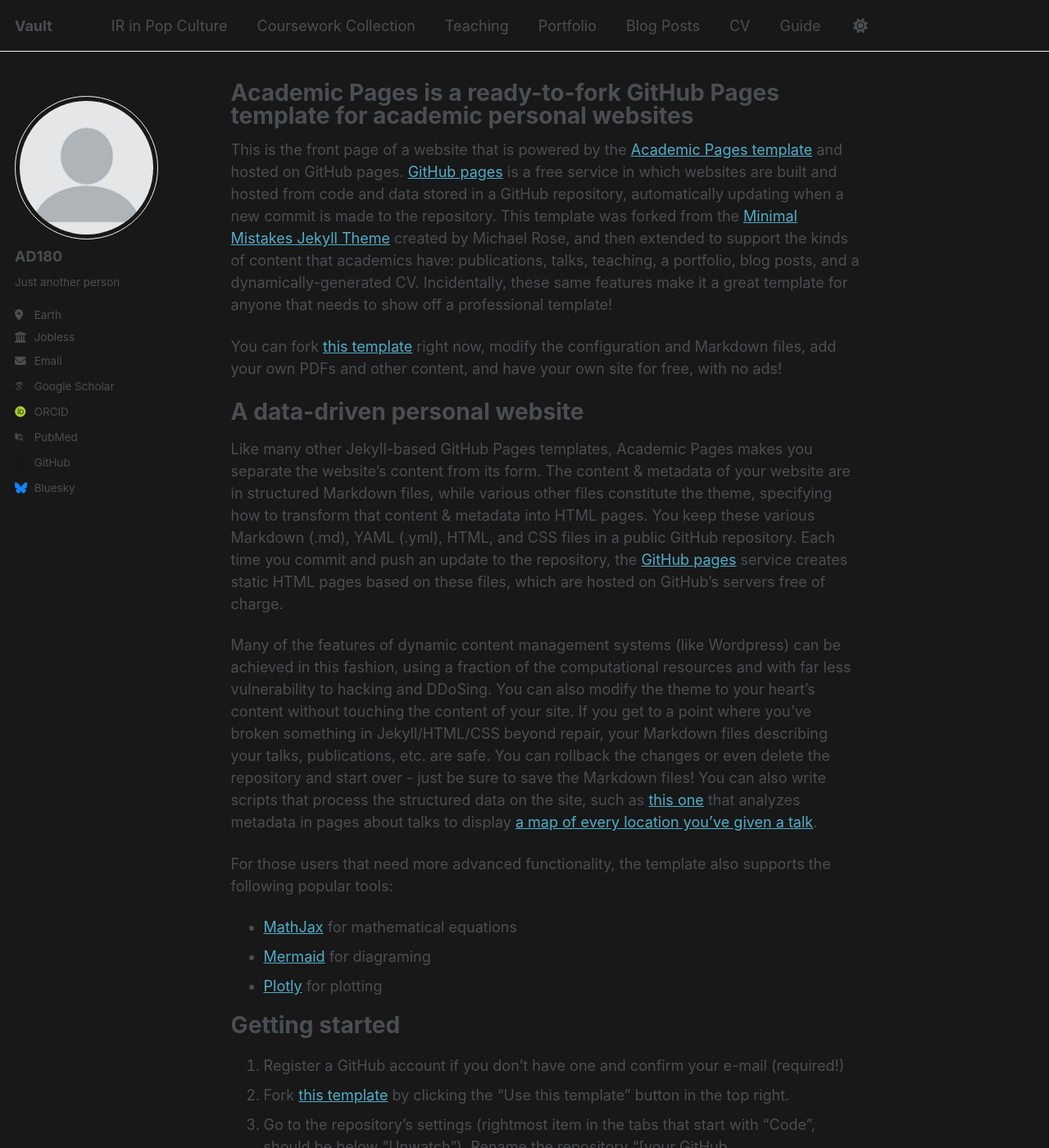
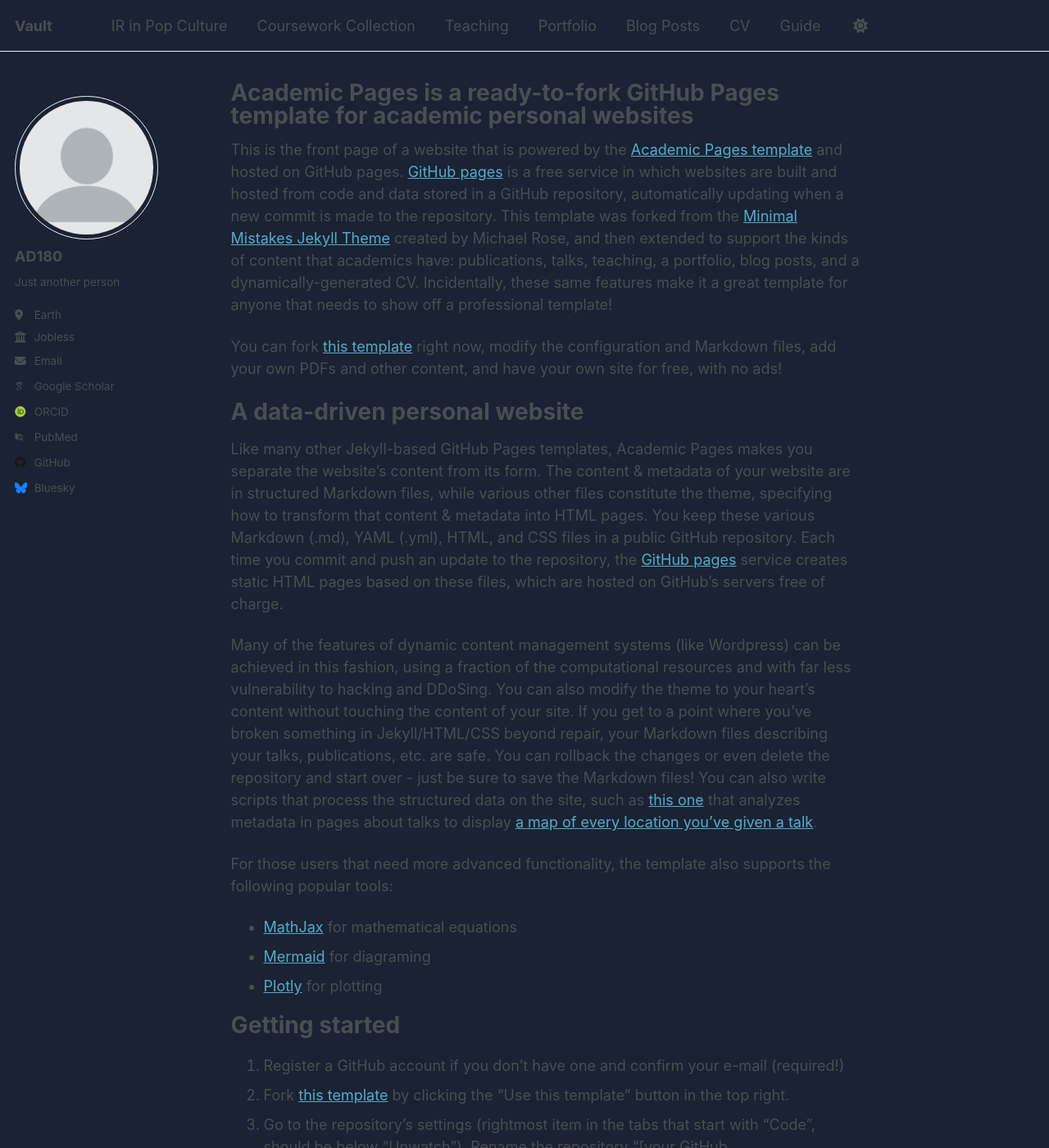
Before and after one commit to AD180-del/ad180-del.github.io, a Jekyll site: the page built from _pages/about.md, in a window 1280 px wide and 1400 px high. Shown: the whole window at 82% size. Built offline with Jekyll 4.4.1, drawn with Linux system fonts in a browser that asks for light colours; some web fonts are replaced; a script that is not in the unit is left out.

Commit message:
Update default.html

```diff
--- a/_layouts/default.html
+++ b/_layouts/default.html
@@ -9,7 +9,7 @@ layout: compress
     <head>
     <meta name="color-scheme" content="dark">
     <style>
-      html, body { background: #181818 !important; }
+      html, body { background: #1A2233 !important; }
       /* Prevent background override in all elements */
       * { background: transparent !important; }
     </style>
```
